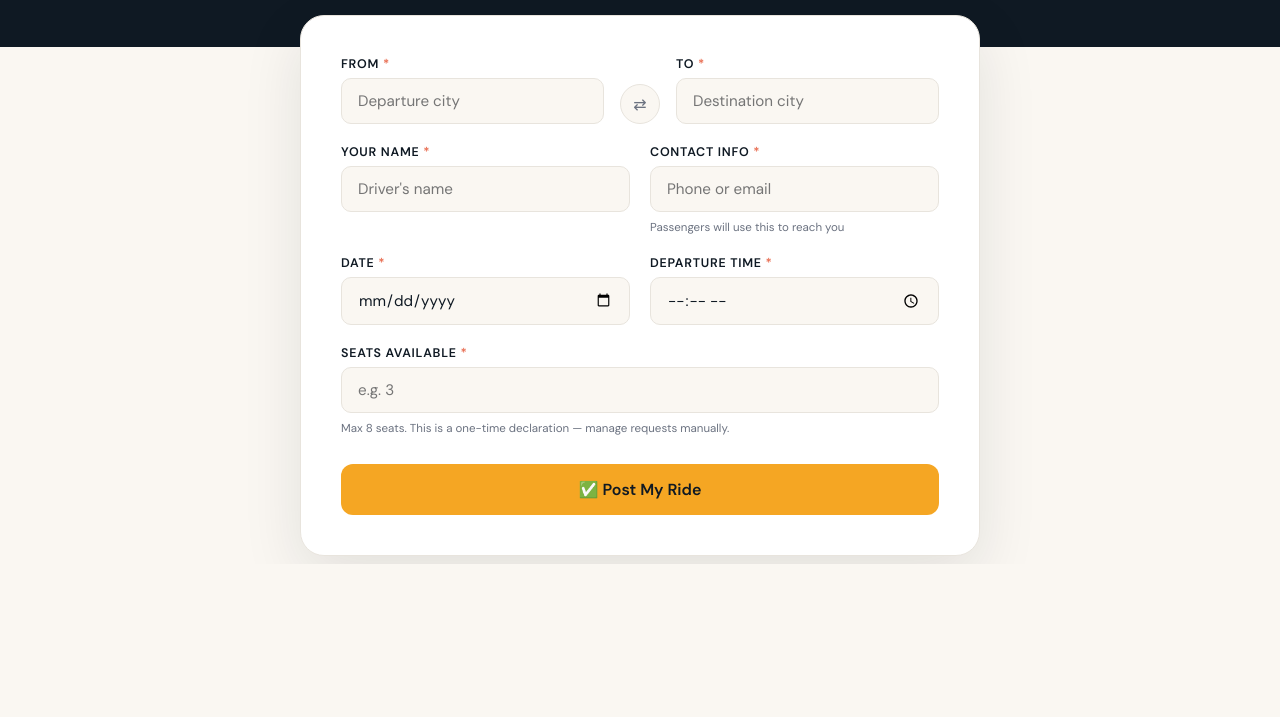
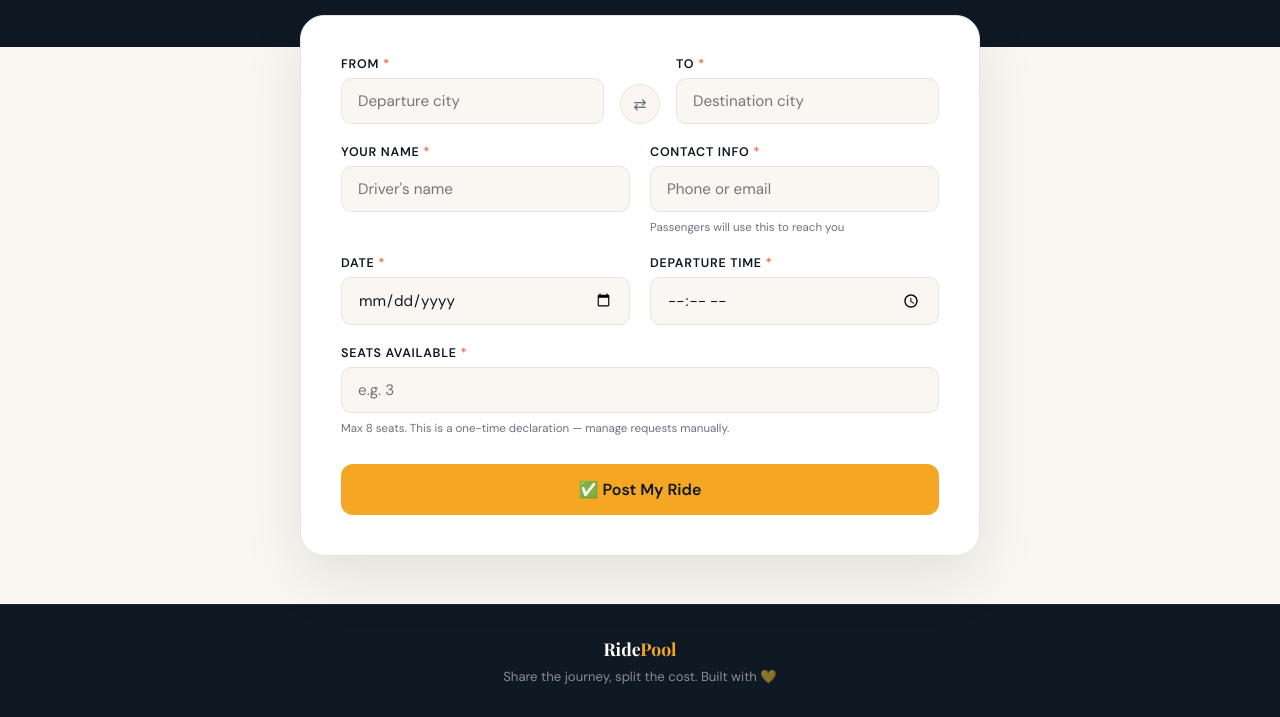
Before and after one commit to Madhu-0007/Ridepool-finder, a Flask app: page /post in a window 1280 px wide. Shown: the part 236-953 px from the top of the page. Before the commit the page ends 800 px from the top, so only its background shows below. Run offline with Flask 3, Linux system fonts and the light colour scheme.

Commit message:
ui: add branded footer to base layout

```diff
--- a/templates/base.html
+++ b/templates/base.html
@@ -72,5 +72,10 @@
     }
 </script>
 
+<footer class="site-footer">
+  <div class="footer-brand">Ride<span>Pool</span></div>
+  <div>Share the journey, split the cost. Built with 💛</div>
+</footer>
+
 </body>
 </html>
```
